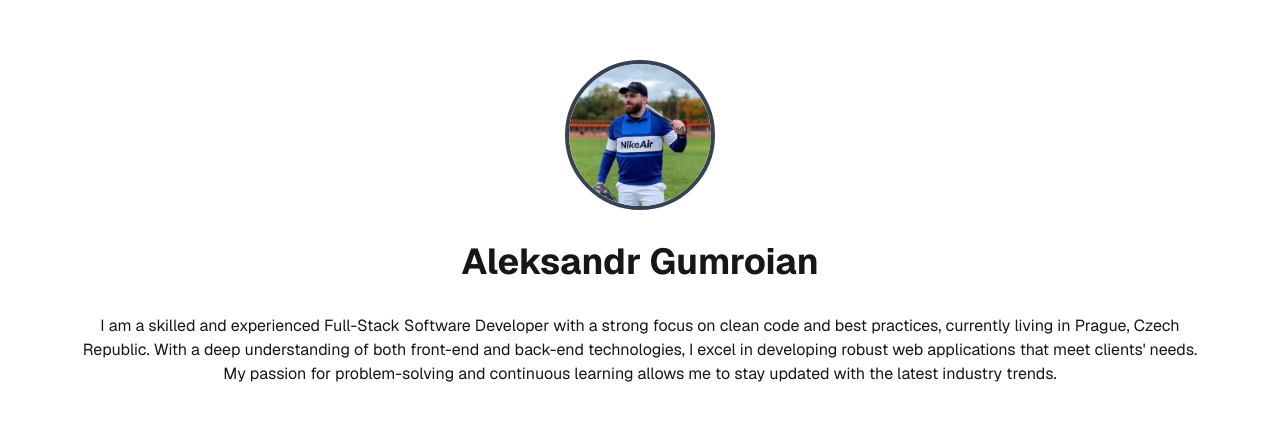
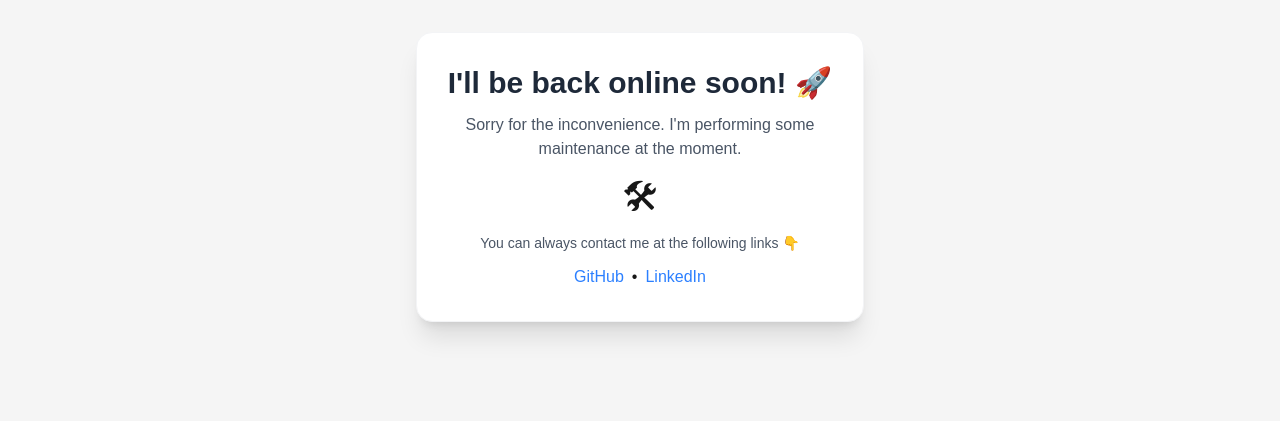
Before and after one commit to aleksan4eg/aleksan4eg.dev, a Next.js app: page / in a window 1280 px wide. Shown: the part 177-598 px from the top of the page. Built offline with nearby package versions, Linux system fonts and the light colour scheme.

Commit message:
Update layout and content for maintenance mode

```diff
--- a/app/globals.css
+++ b/app/globals.css
@@ -1,7 +1,7 @@
 @import "tailwindcss";
 
 :root {
-    --background: #ffffff;
+    --background: #f5f5f5;
     --foreground: #171717;
 }
 
--- a/app/layout.tsx
+++ b/app/layout.tsx
@@ -25,7 +25,7 @@ export default function RootLayout({
     return (
         <html lang="en">
             <body
-                className={`${geistSans.variable} ${geistMono.variable} antialiased`}
+                className={`${geistSans.variable} ${geistMono.variable} flex min-h-screen items-center justify-center antialiased`}
             >
                 {children}
             </body>
--- a/app/page.tsx
+++ b/app/page.tsx
@@ -1,30 +1,36 @@
-import Image from "next/image";
-
 export default function Home() {
     return (
-        <div className="grid min-h-screen grid-rows-[20px_1fr_20px] items-center justify-items-center gap-16 p-8 pb-20 font-[family-name:var(--font-geist-sans)] sm:p-20">
-            <main className="row-start-2 flex flex-col items-center gap-8 text-center">
-                <Image
-                    src="/me.png"
-                    alt="Aleksandr Gumroian"
-                    width={150}
-                    height={150}
-                    className="rounded-full border-4 border-gray-700"
-                />
-                <h1 className="inline text-4xl font-bold">
-                    Aleksandr Gumroian
+        <>
+            <div className="m-3 mt-[-80px] max-w-md rounded-2xl border-1 border-gray-100 bg-white p-5 py-8 text-center shadow-xl dark:border-gray-800 dark:bg-gray-900">
+                <h1 className="mb-3 text-3xl font-bold text-gray-800 dark:text-gray-100">
+                    I&apos;ll be back online soon!&nbsp;🚀
                 </h1>
-                <p>
-                    I am a skilled and experienced Full-Stack Software Developer
-                    with a strong focus on clean code and best practices,
-                    currently living in Prague, Czech Republic. With a deep
-                    understanding of both front-end and back-end technologies, I
-                    excel in developing robust web applications that meet
-                    clients&apos; needs. My passion for problem-solving and
-                    continuous learning allows me to stay updated with the
-                    latest industry trends.
+                <p className="text-gray-600 dark:text-gray-400">
+                    Sorry for the inconvenience. I&apos;m performing some
+                    maintenance at the moment.
                 </p>
-            </main>
-        </div>
+                <span className="my-4 block text-4xl">🛠</span>
+                <p className="mb-3 text-sm text-gray-600 dark:text-gray-400">
+                    You can always contact me at the following links 👇
+                </p>
+                <div>
+                    <a
+                        target="_blank"
+                        href="https://github.com/aleksan4eg"
+                        className="text-blue-500 hover:underline"
+                    >
+                        GitHub
+                    </a>
+                    <span className="mx-2">•</span>
+                    <a
+                        target="_blank"
+                        href="https://www.linkedin.com/in/agumroian/"
+                        className="text-blue-500 hover:underline"
+                    >
+                        LinkedIn
+                    </a>
+                </div>
+            </div>
+        </>
     );
 }
```
